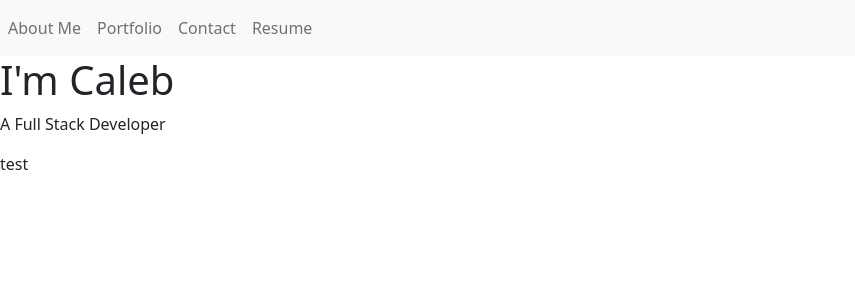
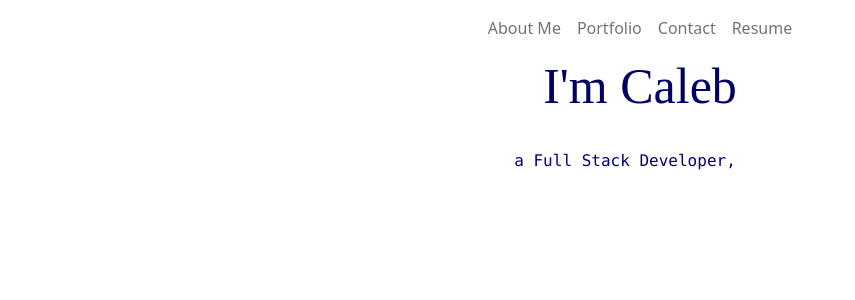
Before and after one commit to calebcarnett/My-Portfolio, a React (Create React App) app in the folder myportfolio/: page / in a window 1280 px wide. Shown: the top 300 px of the page, without its empty margins (0-855 px from the left). Built offline with nearby package versions, Linux system fonts and the light colour scheme.

Commit message:
changes to homepage UI

```diff
--- a/myportfolio/src/components/Footer.js
+++ b/myportfolio/src/components/Footer.js
@@ -3,9 +3,7 @@ import React from "react";
 export default function Footer() {
   return (
     <div>
-      <footer>
-        <p>test</p>
-      </footer>
+      <footer>{/* <p>test</p> */}</footer>
     </div>
   );
 }
--- a/myportfolio/src/components/NavTabs.js
+++ b/myportfolio/src/components/NavTabs.js
@@ -1,9 +1,17 @@
 import React from "react";
+
+const styles = {
+  main: {
+    display: "flex",
+    justifyContent: "center",
+  },
+};
 
 // because the portfolioContainer is exported
 function NavTabs({ currentPage, handlePageChange }) {
   return (
-    <nav className="navbar navbar-expand-lg navbar-light bg-light">
+    <div style={styles.main}>
+      <nav className="navbar navbar-expand-lg navbar-light d-flex justify-content-center">
         <div>
           <a
             href="#Home"
@@ -18,7 +26,6 @@ function NavTabs({ currentPage, handlePageChange }) {
           /> */}
           </a>
         </div>
-      <div class="collapse navbar-collapse" id="navbarNavDropdown">
         <ul className="navbar-nav">
           <li className="nav-item">
             <a
@@ -69,8 +76,8 @@ function NavTabs({ currentPage, handlePageChange }) {
             </a>
           </li>
         </ul>
+      </nav>
     </div>
-    </nav>
   );
 }
 
--- a/myportfolio/src/components/pages/Home.js
+++ b/myportfolio/src/components/pages/Home.js
@@ -1,10 +1,30 @@
 import React from "react";
+
+const styles = {
+  main: {
+    display: "flex",
+    justifyContent: "center",
+    flexDirection: "column",
+    alignItems: "center",
+  },
+  name: {
+    color: "#000065",
+    fontSize: "50px",
+    fontFamily: "cursive",
+  },
+  description: {
+    paddingTop: "25px",
+    paddingRight: "30px",
+    color: "#000075",
+    fontFamily: "Lucida Console",
+  },
+};
 
 export default function Home() {
   return (
-    <div>
-      <h1>I'm Caleb</h1>
-      <p>A Full Stack Developer</p>
+    <div style={styles.main}>
+      <h1 style={styles.name}>I'm Caleb</h1>
+      <p style={styles.description}>a Full Stack Developer,</p>
     </div>
   );
 }
```
Lines whose indentation alone changed are shown as unchanged.
